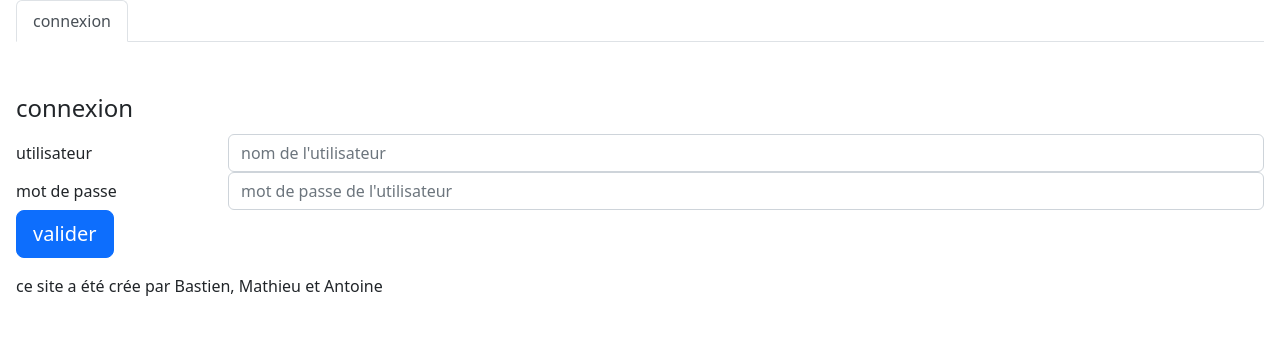
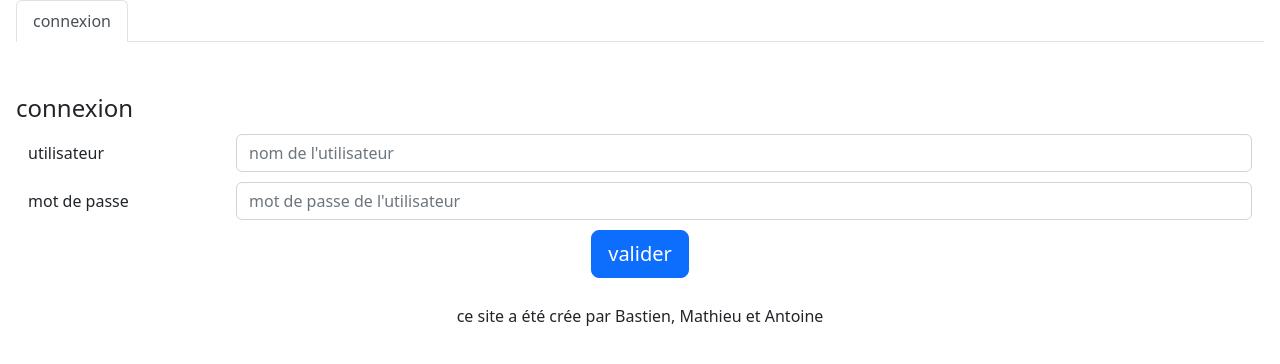
Before and after one commit to bderand/FormationFront, an Angular app in the folder GestionFormation/: page /connexion in a window 1280 px wide. Shown: the top 364 px of the page. Built offline with nearby package versions, Linux system fonts and the light colour scheme.

Commit message:
css javascript

```diff
--- a/GestionFormation/src/app/Component/footer/footer.component.html
+++ b/GestionFormation/src/app/Component/footer/footer.component.html
@@ -1 +1 @@
-<p>ce site a été crée par Bastien, Mathieu et Antoine</p>
+<footer class="text-center">ce site a été crée par Bastien, Mathieu et Antoine</footer>
--- a/GestionFormation/src/app/Component/historique-component/historique-component.component.html
+++ b/GestionFormation/src/app/Component/historique-component/historique-component.component.html
@@ -27,6 +27,7 @@
 <div *ngIf="id==0" class="row">
     <div class="col-sm-8">
         <table class="table table-sm mt-2">
+            <thead>
                 <tr >
                     <td>id</td>
                     <td>commentaire</td>
@@ -34,6 +35,8 @@
                     <td>personne</td>
                     <td>date</td>
                 </tr>
+            </thead>
+            <tbody>
                 <tr *ngFor="let r of historiques">
                     <td>{{r.id}}</td>
                     <td>{{r.commentaire}}</td>
@@ -43,6 +46,8 @@
                     <td><a (click)="supprimer(r.id)" class="link-danger">supprimer n°{{r.id}}</a></td>
                     <!--<td><a class="link-warning">modifier n°{{r.id}}</a></td>-->
                 </tr>
+            </tbody>
+
         </table>
     </div>
 </div>
--- a/GestionFormation/src/app/Component/personne-component/personne-component.component.html
+++ b/GestionFormation/src/app/Component/personne-component/personne-component.component.html
@@ -41,10 +41,10 @@
   <input type="file" name="file" (change)="selectEvent($event)" placeholder="importer un fichier csv">
   <input class="btn btn-primary btn-lg btn-block" type="submit" value="valider">
 </form>
--->
+
 <form (ngSubmit)="research()">
   <fieldset>
-    <legend>recherche une personne avec un nom</legend>
+    <legend>/legend>
     <div class="form-group row">
       <label for="someone" class="col-sm-2 col-form-label">personne</label>
       <div class="col-sm-10">
@@ -55,10 +55,15 @@
     <input class="btn btn-primary btn-lg btn-block" (click)="afficherAll()" value="réinitialiser">
   </fieldset>
 </form>
+-->
+
+
+<p><input type="text" ng-model="test" id="myInput" onkeyup="myFunction()" placeholder="chercher une personne avec un nom"></p>
 
 <div class="row">
   <div class="col-sm-8">
       <table class="table table-sm mt-2">
+        <thead>
           <tr >
             <td>id</td>
             <td>nom</td>
@@ -67,6 +72,8 @@
             <td>age</td>
             <td>téléphone</td>
         </tr>
+        </thead>
+        <tbody id="myTbody">
           <tr *ngFor="let perso of personnes">
             <td>{{perso.id}}</td>
             <td>{{perso.nom}}</td>
@@ -79,6 +86,8 @@
             <td><a (click)="affectation(perso.id)"class="link-warning">ajouter en tant que participant</a></td>
             <td><a (click)="message(perso.id)"class="link-warning">contacter la personne</a></td>
           </tr>
+        </tbody>
+
       </table>
   </div>
 </div>
--- a/GestionFormation/src/app/Component/rdvcomponent/rdvcomponent.component.html
+++ b/GestionFormation/src/app/Component/rdvcomponent/rdvcomponent.component.html
@@ -21,6 +21,7 @@
 <div class="row">
     <div class="col-sm-8">
         <table class="table table-sm mt-2">
+            <thead>
                 <tr >
                     <td>id</td>
                     <td>commercial</td>
@@ -28,6 +29,8 @@
                     <td>date</td>
                     <td colspan="3"></td>
                 </tr>
+            </thead>
+            <tbody>
                 <tr *ngFor="let r of rdvs">
                     <td>{{r.id}}</td>
                     <td>{{r.commercial.nom}} {{r.commercial.prenom}}</td>
@@ -38,6 +41,8 @@
                     <td *ngIf="checkdate(r.rdv)==false"></td>
                     <td><a (click)="historique(r.id)" class="link-warning">ajouter un historique n°{{r.id}}</a></td>
                 </tr>
+            </tbody>
+
         </table>
     </div>
 </div>
--- a/GestionFormation/src/app/Component/utilisateur-component/utilisateur-component.component.html
+++ b/GestionFormation/src/app/Component/utilisateur-component/utilisateur-component.component.html
@@ -49,15 +49,16 @@
         <select class="custom-select" [required]="true" name="personne" [(ngModel)]="idrole">
             <option *ngFor="let role of roles" [value]="role.id">{{role.nom}}</option>
         </select> <br>
-        <input class="btn btn-primary btn-lg btn-block" type="submit" value="valider">
+        <input class="btn btn-primary mt-2" type="submit" value="valider">
     </fieldset>
 </form>
 
 
 <div class="row">
-    <div class="col-sm-8">
-        <table class="table table-sm mt-2">
-          <tr >
+    <div class="col-sm-9">
+        <table class="table  mt-2">
+          <thead >
+            <tr>
               <td>id</td>
               <td>nom</td>
               <td>prenom</td>
@@ -66,6 +67,8 @@
               <td>téléphone</td>
               <td>role</td>
             </tr>
+          </thead>
+          <tbody>
             <tr *ngFor="let u of utilisateurs">
               <td>{{u.id}}</td>
               <td>{{u.nom}}</td>
@@ -77,6 +80,8 @@
               <td><a (click)="supprimer(u.id)" class="link-danger">supprimer n°{{u.id}}</a></td>
               <td><a (click)="modifier(u.id)" class="link-warning">modifier n°{{u.id}}</a></td>
             </tr>
+          </tbody>
+
         </table>
     </div>
   </div>
--- a/GestionFormation/src/index.html
+++ b/GestionFormation/src/index.html
@@ -11,5 +11,23 @@
 </head>
 <body class="mx-3">
   <app-root></app-root>
+  <script>
+    function myFunction() {
+      var input, filter, ul, li, a, i, txtValue;
+      input = document.getElementById("myInput");
+      filter = input.value.toUpperCase();
+      tbody = document.getElementById("myTbody");
+      tr = tbody.getElementsByTagName("tr");
+      for (i = 0; i < tr.length; i++) {
+          a = tr[i].getElementsByTagName("td")[1];
+          txtValue = a.textContent || a.innerText;
+          if (txtValue.toUpperCase().indexOf(filter) > -1) {
+              tr[i].style.display = "";
+          } else {
+              tr[i].style.display = "none";
+          }
+      }
+    }
+</script>
 </body>
 </html>
--- a/GestionFormation/src/styles.css
+++ b/GestionFormation/src/styles.css
@@ -1,3 +1,28 @@
 a{
     cursor : pointer;
 }
+
+body{
+    display: flex;
+    flex-direction:column;
+    justify-content: space-between;
+    height : 100vh;
+    margin: 0;
+
+}
+
+#myInput{
+    width: 100%;
+    margin: 10px auto;
+    display: flex;
+    text-align: center;
+}
+
+.btn{
+    display: flex;
+    margin: 10px auto;
+}
+
+.form-group{
+    margin : 10px auto;
+}
```
Lines whose indentation alone changed are shown as unchanged.
